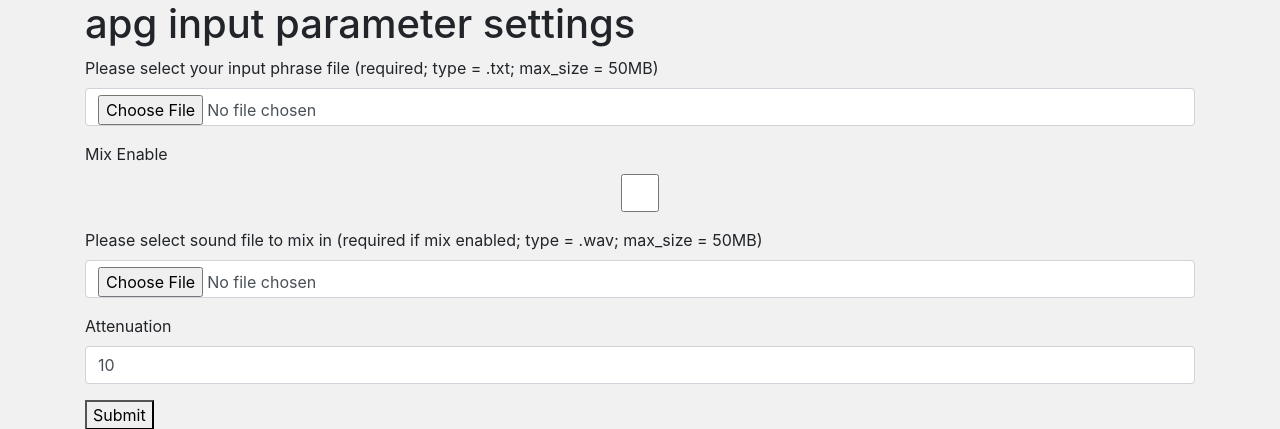
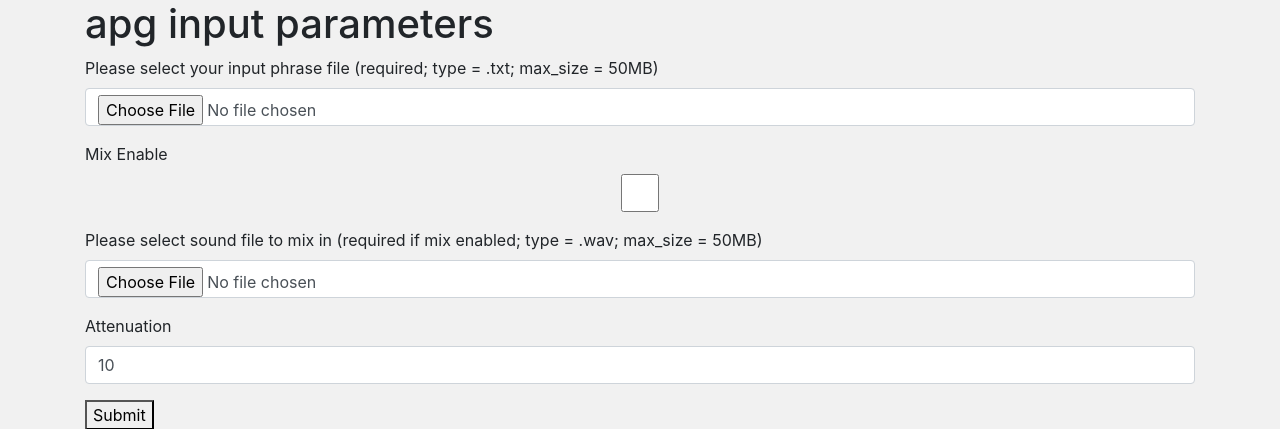
Before and after one commit to jeffwright13/flask-apg, a Flask app: page /setvals in a window 1280 px wide. Shown: the top 429 px of the page. Run offline with Flask 2, Linux system fonts and the light colour scheme; some libraries are stand-ins or nearby versions.

Commit message:
Cosmetic name change for page.

```diff
--- a/app/templates/public/setvals.html
+++ b/app/templates/public/setvals.html
@@ -8,7 +8,7 @@
 <div class="container">
   <div class="row">
     <div class="col">
-      <h1>apg input parameter settings</h1>
+      <div><h1>apg input parameters</h1></div>
 
         <form action="{{ url_for("setvals")}}" method="POST" enctype="multipart/form-data">
 
```
